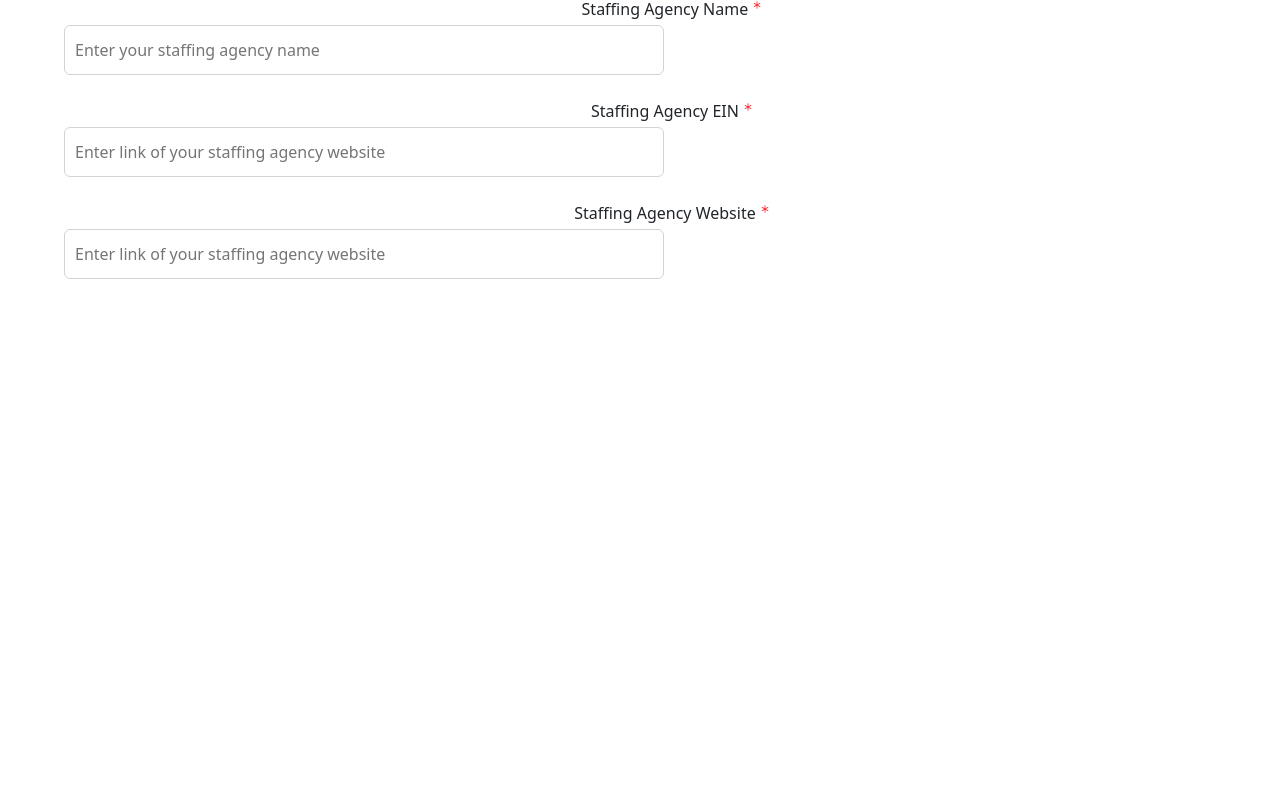
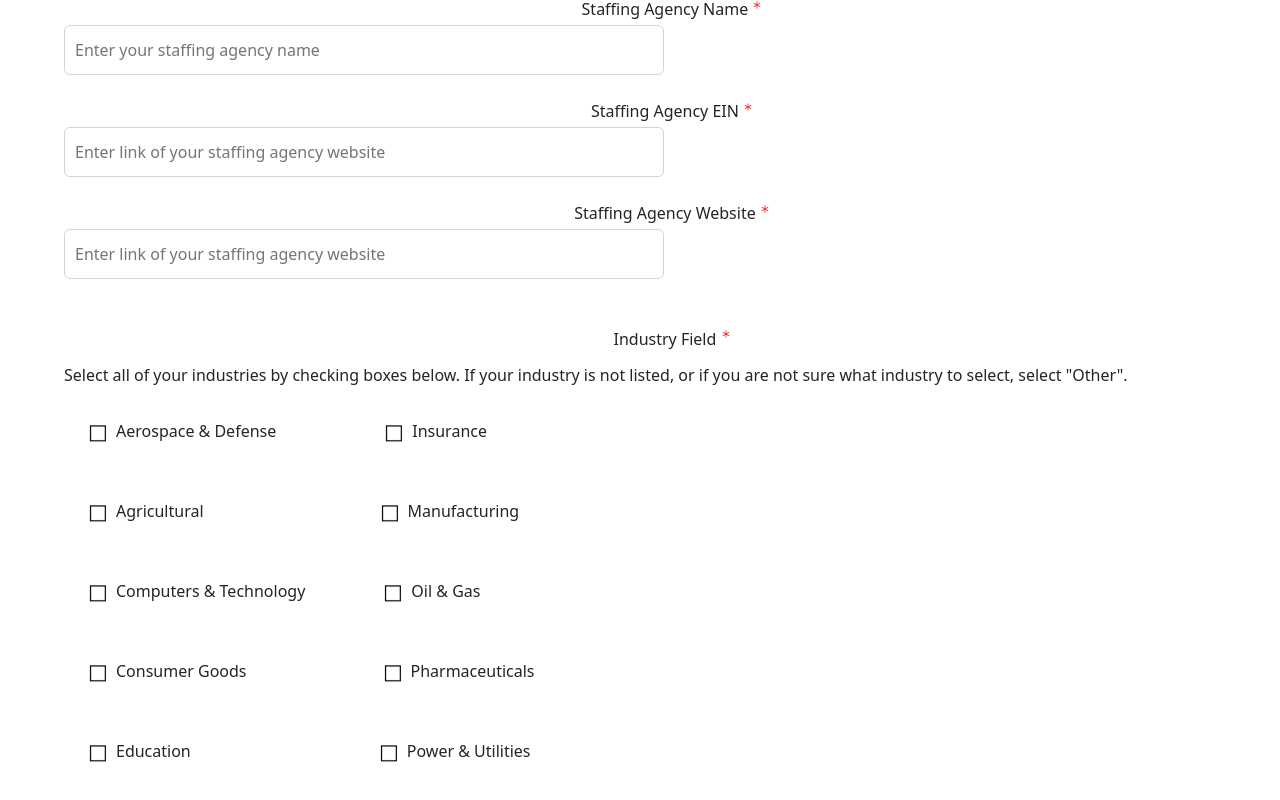
Before and after one commit to AlirezaEntessari/new-mlsa-frontend, a React (Create React App) app: page /agency-information-page in a window 1280 px wide. Shown: the part 448-1248 px from the top of the page. Before the commit the page ends 800 px from the top, so only its background shows below. Built offline with nearby package versions, Linux system fonts and the light colour scheme.

Commit message:
Added styling to Agency Information Page

```diff
--- a/src/pages/AgencyInformationPage/AgencyInformationPage.js
+++ b/src/pages/AgencyInformationPage/AgencyInformationPage.js
@@ -2,6 +2,7 @@ import React from "react";
 import "./AgencyInformationPage.scss";
 import MLSALogo from "../../assets/logos/MLSAFullLogoColorSmall.png";
 import RedAsteriskIcon from "../../assets/icons/mingcute_asterisk-line.svg";
+import CheckboxIcon from "../../assets/icons/CheckBoxEmpty.svg";
 
 export default function AgencyInformationPage() {
   return (
@@ -68,6 +69,132 @@ export default function AgencyInformationPage() {
           placeholder="Enter link of your staffing agency website"
         />
       </div>
+      <label
+        className="agency-information-page__industry-field-label"
+        htmlFor="industry-field"
+      >
+        Industry Field{" "}
+        <img
+          className="agency-information-page__red-asterisk-icon"
+          src={RedAsteriskIcon}
+          alt="Required"
+        />
+      </label>
+      <p className="agency-information-page__industry-field-description">
+        Select all of your industries by checking boxes below. If your industry
+        is not listed, or if you are not sure what industry to select, select
+        "Other".
+      </p>
+      <div className="agency-information-page__checkbox-container-1">
+        <p className="agency-information-page__aerospace-and-defense">
+          <img
+            className="agency-information-page__aerospace-and-defense-check-box-icon"
+            src={CheckboxIcon}
+            alt="Check Box"
+          />
+          <span className="agency-information-page__industry-field-text">
+            Aerospace & Defense
+          </span>
+        </p>
+        <p className="agency-information-page__insurance">
+          <img
+            className="agency-information-page__insurance-check-box-icon"
+            src={CheckboxIcon}
+            alt="Check Box"
+          />
+          <span className="agency-information-page__industry-field-text">
+            Insurance
+          </span>
+        </p>
+      </div>
+      <div className="agency-information-page__checkbox-container-2">
+        <p className="agency-information-page__agricultural">
+          <img
+            className="agency-information-page__agricultural-checkbox-icon"
+            src={CheckboxIcon}
+            alt="Check Box"
+          />
+          <span className="agency-information-page__industry-field-text">
+            Agricultural
+          </span>
+        </p>
+        <p className="agency-information-page__manufacturing">
+          <img
+            className="agency-information-page__manufacturing-checkbox-icon"
+            src={CheckboxIcon}
+            alt="Check Box"
+          />
+          <span className="agency-information-page__industry-field-text">
+            Manufacturing
+          </span>
+        </p>
+      </div>
+      <div className="agency-information-page__checkbox-container-3">
+        <p className="agency-information-page__computers-and-technology">
+          <img
+            className="agency-information-page__computers-and-technology-checkbox-icon"
+            src={CheckboxIcon}
+            alt="Check Box"
+          />
+          <span className="agency-information-page__industry-field-text">
+            Computers & Technology
+          </span>
+        </p>
+        <p className="agency-information-page__consumer-goods">
+          <img
+            className="agency-information-page__oil-and-gas-checkbox-icon"
+            src={CheckboxIcon}
+            alt="Check Box"
+          />
+          <span className="agency-information-page__industry-field-text">
+            Oil & Gas
+          </span>
+        </p>
+      </div>
+      <div className="agency-information-page__checkbox-container-4">
+        <p className="agency-information-page__consumer-goods">
+          <img
+            className="agency-information-page__consumer-goods-checkbox-icon"
+            src={CheckboxIcon}
+            alt="Check Box"
+          />
+          <span className="agency-information-page__industry-field-text">
+            Consumer Goods
+          </span>
+        </p>
+        <p className="agency-information-page__pharmaceuticals">
+          <img
+            className="agency-information-page__pharmaceuticals-checkbox-icon"
+            src={CheckboxIcon}
+            alt="Check Box"
+          />
+          <span className="agency-information-page__industry-field-text">
+            Pharmaceuticals
+          </span>
+        </p>
+      </div>
+      <div className="agency-information-page__checkbox-container-5">
+        <p className="agency-information-page__education">
+          <img
+            className="agency-information-page__education-checkbox-icon"
+            src={CheckboxIcon}
+            alt="Check Box"
+          />
+          <span className="agency-information-page__industry-field-text">
+            Education
+          </span>
+        </p>
+        <p className="agency-information-page__power-and-utilities">
+          <img
+            className="agency-information-page__power-and-utilities-checkbox-icon"
+            src={CheckboxIcon}
+            alt="Check Box"
+          />
+          <span className="agency-information-page__industry-field-text">
+            Power & Utilities
+          </span>
+        </p>
+      </div>
     </div>
   );
 }
--- a/src/pages/AgencyInformationPage/AgencyInformationPage.scss
+++ b/src/pages/AgencyInformationPage/AgencyInformationPage.scss
@@ -3,6 +3,8 @@
 @use '../../styles/partials/variables' as *;
 
 .agency-information-page {
+
+    padding-bottom: 10rem;
 
     &__mlsa-logo {
         width: 500px;
@@ -78,4 +80,100 @@
         margin-top: 3px;
     }
 
+    &__industry-field-label {
+        font-weight: 500;
+        margin-top: 48px;
+        margin-left: 64px;
+    }
+
+    &__industry-field-description {
+        margin-left: 64px;
+        margin-top: 12px;
+        margin-right: 48px;
+        text-align: justify;
+    }
+
+    &__checkbox-container-1 {
+        display: flex;
+        margin-top: 28px;
+        margin-left: 80px;
+    }
+
+    &__aerospace-and-defense-check-box-icon {
+        width: 36px;
+    }
+
+    &__industry-field-text {
+        font-weight: 500;
+    }
+
+    &__insurance-check-box-icon {
+        width: 36px;
+        margin-left: 100px;
+    }
+
+    &__checkbox-container-2 {
+        display: flex;
+        margin-top: 28px;
+        margin-left: 80px;
+    }
+
+    &__agricultural-checkbox-icon {
+        width: 36px;
+    }
+
+    &__manufacturing-checkbox-icon {
+        width: 36px;
+        margin-left: 168px;
+    }
+
+    &__computers-and-technology-checkbox-icon {
+        width: 36px;
+    }
+
+    &__checkbox-container-3 {
+        display: flex;
+        margin-top: 28px;
+        margin-left: 80px;
+    }
+
+    &__computers-and-technology-checkbox-icon {
+        width: 36px;
+    }
+
+    &__oil-and-gas-checkbox-icon {
+        width: 36px;
+        margin-left: 70px;
+    }
+
+    &__checkbox-container-4 {
+        display: flex;
+        margin-top: 28px;
+        margin-left: 80px;
+    }
+
+    &__consumer-goods-checkbox-icon {
+        width: 36px;
+    }
+
+    &__pharmaceuticals-checkbox-icon {
+        width: 36px;
+        margin-left: 128px;
+    }
+
+    &__checkbox-container-5 {
+        display: flex;
+        margin-top: 28px;
+        margin-left: 80px;
+    }
+
+    &__education-checkbox-icon {
+        width: 36px;
+    }
+
+    &__power-and-utilities-checkbox-icon {
+        width: 36px;
+        margin-left: 180px;
+    }
+
 }
```
Also changed, not shown: src/assets/icons/CheckBoxEmpty.svg (added).
